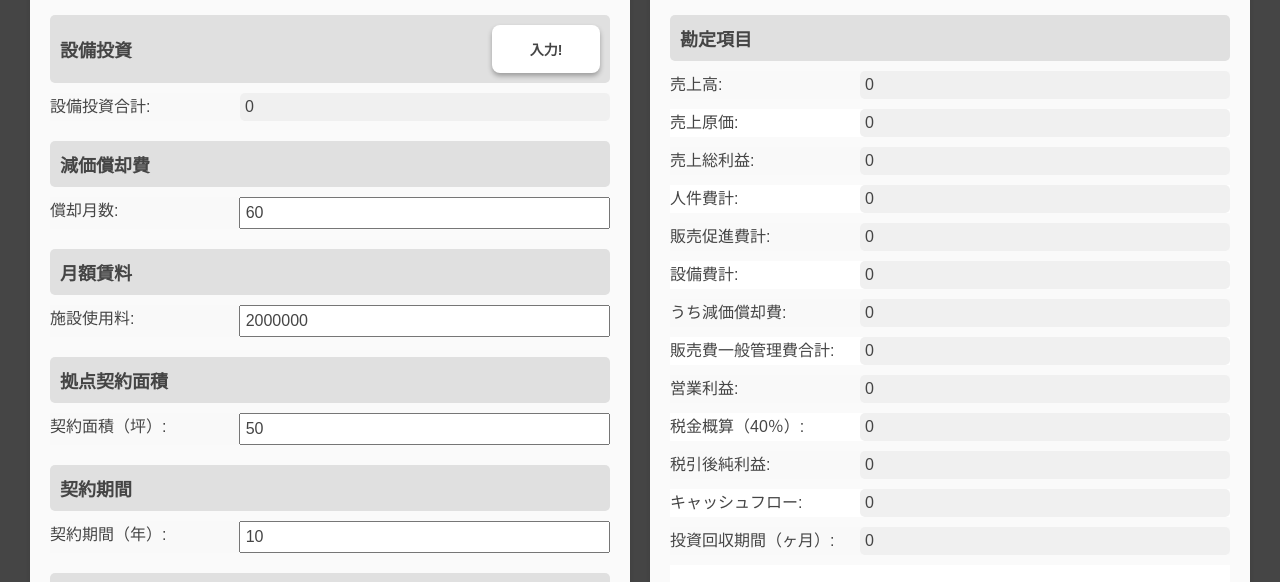
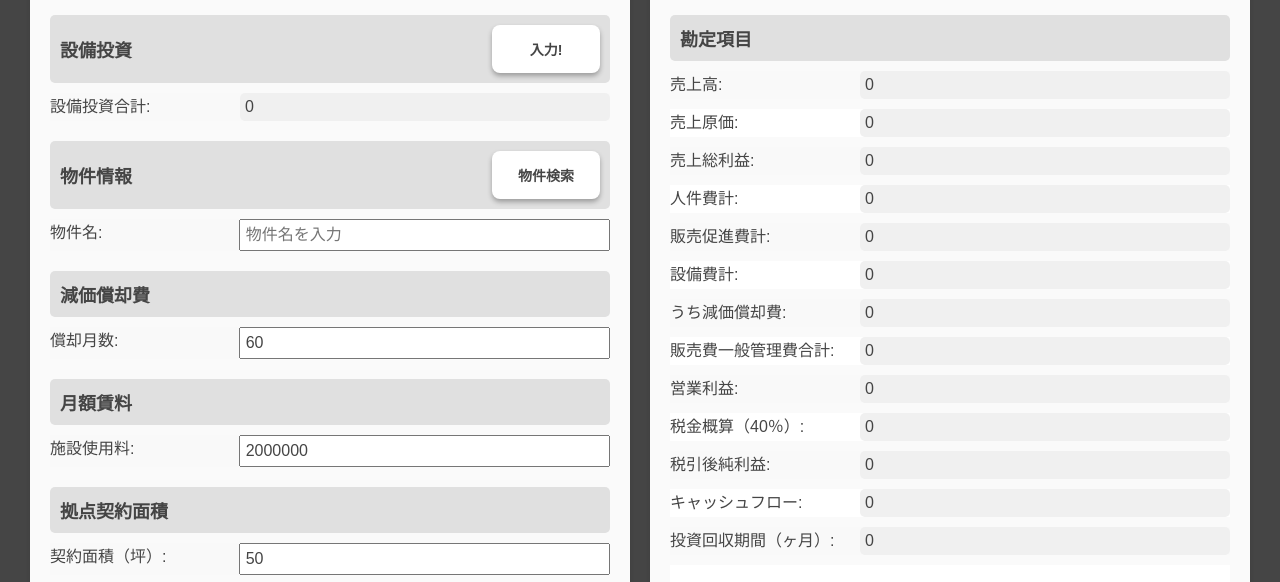
Before and after one commit to ysato33028/invest-ver2, a plain HTML site: page index.html in a window 1280 px wide. Shown: the part 140-722 px from the top of the page. Drawn offline with Linux system fonts and the light colour scheme.

Commit message:
Update index.html

```diff
--- a/index.html
+++ b/index.html
@@ -18,6 +18,15 @@
                 <div class="form-group">
                     <label for="total-investment-input">設備投資合計:</label>
                     <span id="total-investment-input">0</span>
+                </div>
+            </div>
+            <div class="form-section">
+                <div class="section-title">物件情報
+                <btn-s onclick="searchData()"><p>物件検索</p></btn-s>
+                </div>
+                <div class="form-group">
+                    <label for="property-name">物件名:</label>
+                    <input type="text" id="property-name" placeholder="物件名を入力">
                 </div>
             </div>
             <div class="form-section">
@@ -143,6 +152,7 @@
             </div>
         </div>
     </div>
+    <button onclick="saveData()">データを保存</button>
     <button onclick="calculate()">計算する</button>
     <script src="app.js"></script>
     <script>
```
